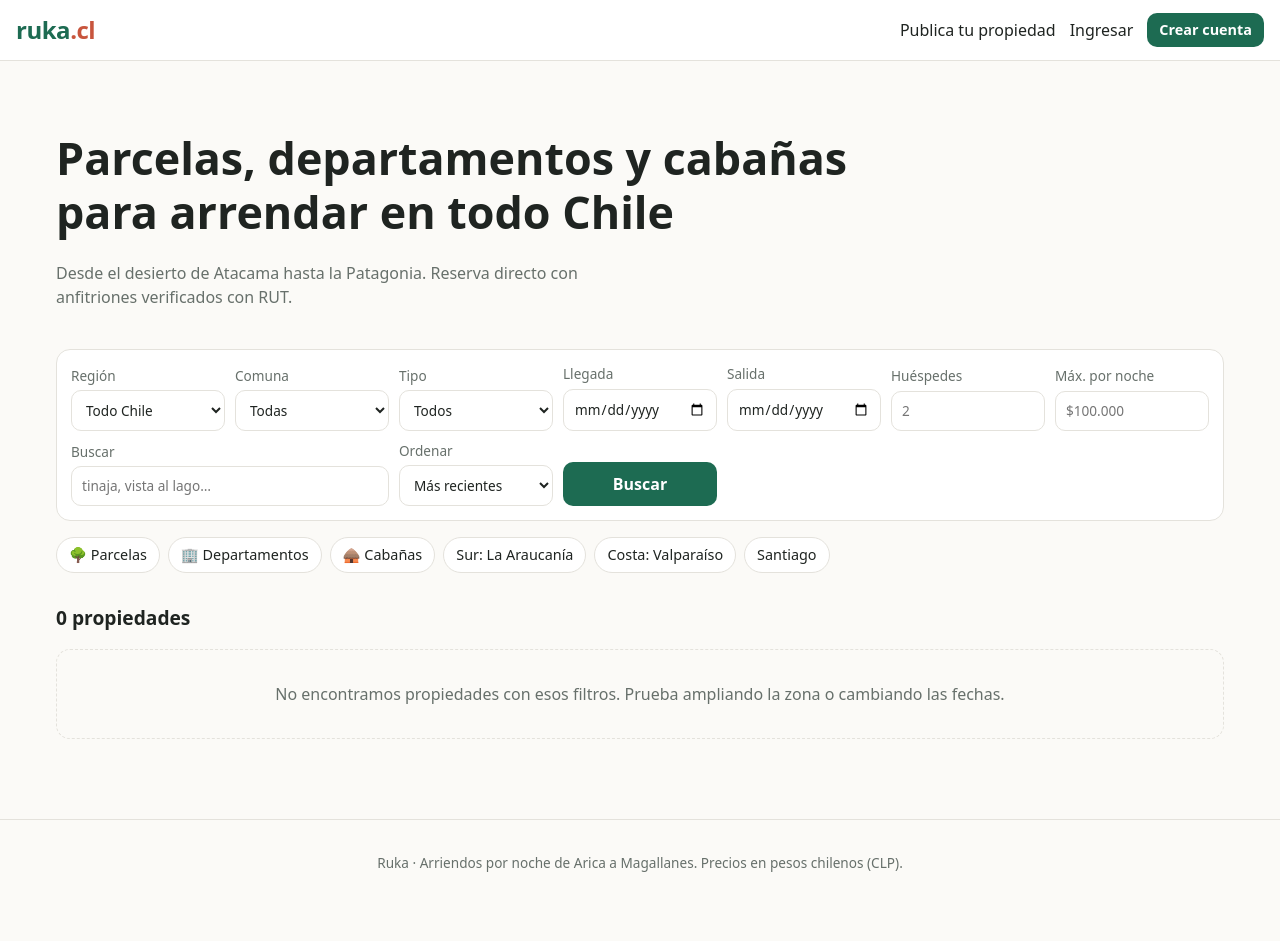
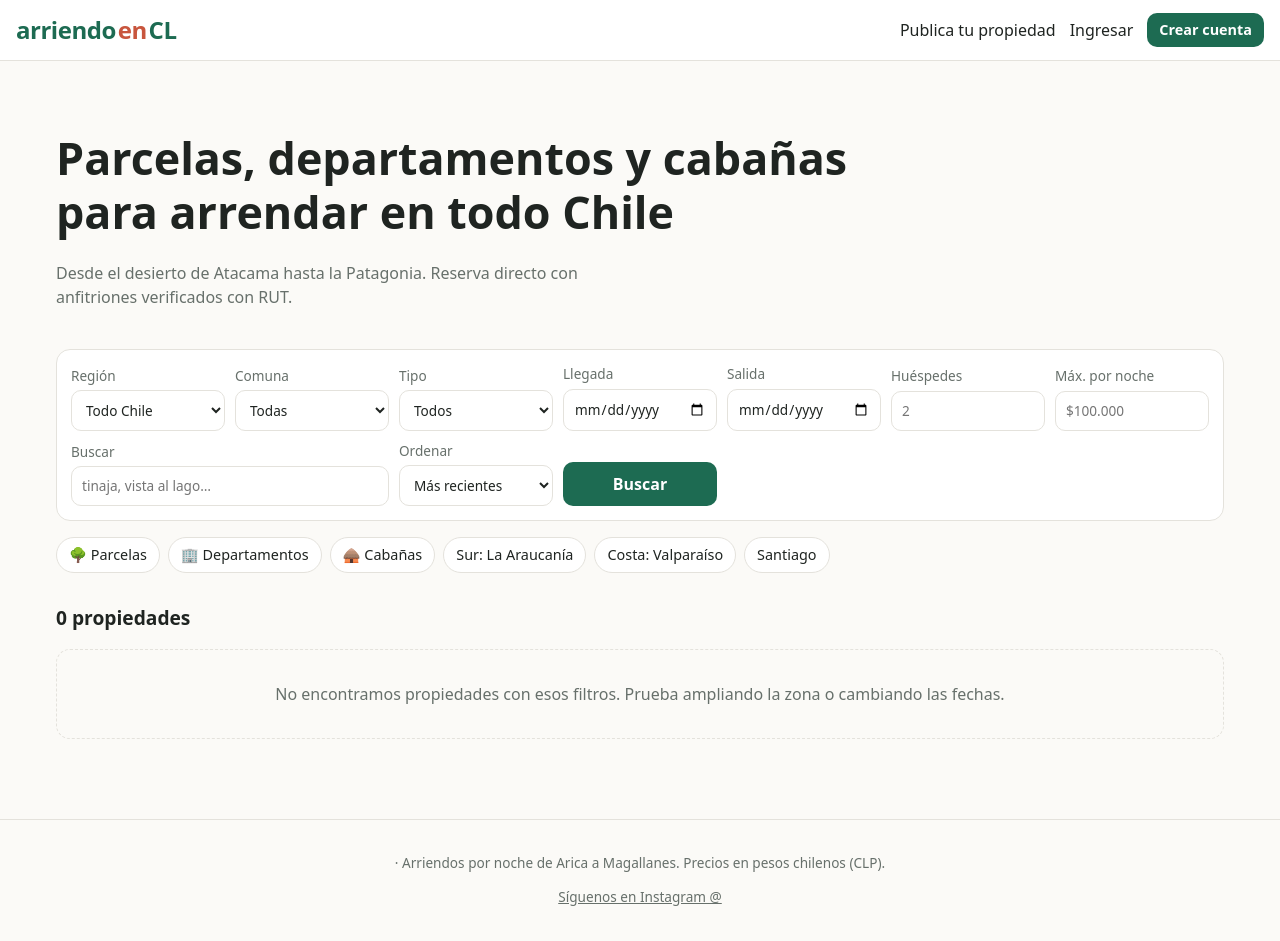
Before and after one commit to ignacio-soto1/claude-arriendocl, a Node project: template views/buscar.ejs in a window 1280 px wide. Before the commit the page ends 872 px from the top, so only its background shows below. Run offline with Node 20 templates, Linux system fonts and the light colour scheme; the template is opened without the code that fills it, so the values that code supplies are empty.

Commit message:
Rebrand platform as Arriendo en CL with Instagram link
Brand name and Instagram handle now live in src/marca.js and are used
across the header, footer, page titles and messages.

Co-Authored-By: Claude Opus 5.5 <noreply@anthropic.com>
Claude-Session: https://claude.ai/code/session_01Qe36xAXKMWgiv61hGb9LG1

```diff
--- a/package.json
+++ b/package.json
@@ -1,5 +1,5 @@
 {
-  "name": "ruka-arriendos-chile",
+  "name": "arriendo-en-cl",
   "version": "0.1.0",
   "private": true,
   "description": "Plataforma de arriendo de parcelas, departamentos, casas y cabañas en Chile",
--- a/public/styles.css
+++ b/public/styles.css
@@ -21,7 +21,7 @@ h2 { font-size: 1.2rem; margin: 1.6em 0 .6em; }
 .top { display: flex; justify-content: space-between; align-items: center; gap: 12px; flex-wrap: wrap;
   padding: 12px 16px; border-bottom: 1px solid var(--line); background: var(--surface); position: sticky; top: 0; z-index: 10; }
 .logo { font-weight: 800; font-size: 1.5rem; text-decoration: none; color: var(--brand); letter-spacing: -.02em; }
-.logo span { color: var(--accent); }
+.logo span { color: var(--accent); font-weight: 600; margin: 0 .08em; }
 .top nav { display: flex; gap: 14px; align-items: center; flex-wrap: wrap; }
 .top nav a { text-decoration: none; color: var(--text); } .top nav a.on { color: var(--brand); font-weight: 600; }
 .inline { display: inline; }
@@ -124,4 +124,5 @@ legend { font-weight: 700; padding: 0 6px; }
 .tabla th, .tabla td { text-align: left; padding: 10px; border-bottom: 1px solid var(--line); vertical-align: top; }
 .tabla th { font-size: .8rem; color: var(--muted); font-weight: 600; }
 
+ .bottom a { color: var(--muted); }
 .bottom { border-top: 1px solid var(--line); margin-top: 48px; padding: 20px 16px; text-align: center; color: var(--muted); font-size: .85rem; }
--- a/src/app.js
+++ b/src/app.js
@@ -6,6 +6,7 @@ const cookieSession = require('cookie-session');
 const chile = require('./chile');
 const pricing = require('./pricing');
 const { HttpError } = require('./http');
+const marca = require('./marca');
 
 function createApp({ db, uploadsDir, sessionSecret, secureCookies = false }) {
   if (!sessionSecret) throw new Error('sessionSecret es obligatorio');
@@ -20,7 +21,7 @@ function createApp({ db, uploadsDir, sessionSecret, secureCookies = false }) {
   app.use('/fotos', express.static(uploadsDir, { maxAge: '7d' }));
   app.use(express.urlencoded({ extended: false, limit: '100kb' }));
   app.use(cookieSession({
-    name: 'ruka_sesion',
+    name: 'aecl_sesion',
     keys: [sessionSecret],
     maxAge: 30 * 24 * 3600 * 1000,
     httpOnly: true,
@@ -40,6 +41,7 @@ function createApp({ db, uploadsDir, sessionSecret, secureCookies = false }) {
     if (req.session.flash) delete req.session.flash;
     Object.assign(res.locals, {
       user: req.user,
+      marca,
       formatCLP: chile.formatCLP,
       formatFecha: chile.formatFecha,
       TIPOS: chile.TIPOS,
--- a/src/routes/auth.js
+++ b/src/routes/auth.js
@@ -3,6 +3,7 @@
 const express = require('express');
 const { hashPassword, verifyPassword } = require('../db');
 const { validarRut, formatearRut } = require('../chile');
+const marca = require('../marca');
 
 // Solo redirige a rutas internas para evitar open redirects.
 function destinoSeguro(volver) {
@@ -41,7 +42,7 @@ module.exports = ({ db }) => {
           VALUES (?, ?, ?, ?, ?, ?)`).run(datos.nombre, datos.email, rut, datos.telefono || null,
           hashPassword(password), datos.es_anfitrion ? 1 : 0);
         req.session.userId = Number(info.lastInsertRowid);
-        req.flash('ok', `¡Bienvenido/a a Ruka, ${datos.nombre.split(' ')[0]}!`);
+        req.flash('ok', `¡Bienvenido/a a ${marca.nombre}, ${datos.nombre.split(' ')[0]}!`);
         return res.redirect(datos.es_anfitrion ? '/anfitrion' : destinoSeguro(req.body.volver));
       }
     }
--- a/src/seed.js
+++ b/src/seed.js
@@ -76,7 +76,7 @@ function seed(db) {
 }
 
 if (require.main === module) {
-  const file = process.env.DB_FILE || path.join(__dirname, '..', 'data', 'ruka.db');
+  const file = process.env.DB_FILE || path.join(__dirname, '..', 'data', 'arriendos.db');
   fs.mkdirSync(path.dirname(file), { recursive: true });
   for (const f of [file, `${file}-wal`, `${file}-shm`]) fs.rmSync(f, { force: true });
   const db = openDb(file);
--- a/src/server.js
+++ b/src/server.js
@@ -7,7 +7,7 @@ const { openDb } = require('./db');
 const { createApp } = require('./app');
 
 const PORT = Number(process.env.PORT) || 3000;
-const DB_FILE = process.env.DB_FILE || path.join(__dirname, '..', 'data', 'ruka.db');
+const DB_FILE = process.env.DB_FILE || path.join(__dirname, '..', 'data', 'arriendos.db');
 const UPLOADS_DIR = process.env.UPLOADS_DIR || path.join(__dirname, '..', 'uploads');
 const PROD = process.env.NODE_ENV === 'production';
 
@@ -24,4 +24,4 @@ fs.mkdirSync(UPLOADS_DIR, { recursive: true });
 const db = openDb(DB_FILE);
 const app = createApp({ db, uploadsDir: UPLOADS_DIR, sessionSecret: secret, secureCookies: PROD });
 
-app.listen(PORT, () => console.log(`Ruka escuchando en http://localhost:${PORT}`));
+app.listen(PORT, () => console.log(`Arriendo en CL escuchando en http://localhost:${PORT}`));
--- a/views/anfitrion-activar.ejs
+++ b/views/anfitrion-activar.ejs
@@ -1,7 +1,7 @@
 <%- include('partials/header') %>
 <div class="narrow center">
   <h1>Publica tu parcela o departamento</h1>
-  <p>Llega a viajeros de todo Chile. Publicar es gratis: Ruka cobra la tarifa de servicio al huésped y tú recibes el 100% de tu precio por noche más la limpieza.</p>
+  <p>Llega a viajeros de todo Chile. Publicar es gratis: <%= marca.nombre %> cobra la tarifa de servicio al huésped y tú recibes el 100% de tu precio por noche más la limpieza.</p>
   <% if (user) { %>
     <form method="post" action="/anfitrion/activar"><button class="btn">Activar cuenta de anfitrión</button></form>
   <% } else { %>
--- a/views/partials/footer.ejs
+++ b/views/partials/footer.ejs
@@ -1,6 +1,7 @@
 </main>
 <footer class="bottom">
-  <p>Ruka · Arriendos por noche de Arica a Magallanes. Precios en pesos chilenos (CLP).</p>
+  <p><%= marca.nombre %> · Arriendos por noche de Arica a Magallanes. Precios en pesos chilenos (CLP).</p>
+  <p><a href="<%= marca.instagramUrl %>" target="_blank" rel="noopener">Síguenos en Instagram @<%= marca.instagram %></a></p>
 </footer>
 <script>window.REGIONES = <%- JSON.stringify(REGIONES).replace(/</g, '\\u003c') %>;</script>
 <script src="/app.js"></script>
--- a/views/partials/header.ejs
+++ b/views/partials/header.ejs
@@ -3,13 +3,13 @@
 <head>
   <meta charset="utf-8">
   <meta name="viewport" content="width=device-width, initial-scale=1">
-  <title><%= title ? `${title} · Ruka` : 'Ruka · Arriendo de parcelas y departamentos en Chile' %></title>
+  <title><%= title ? `${title} · ${marca.nombre}` : `${marca.nombre} · Arriendo de parcelas y departamentos en Chile` %></title>
   <meta name="description" content="Arrienda parcelas, departamentos, casas y cabañas por noche en todo Chile.">
   <link rel="stylesheet" href="/styles.css">
 </head>
 <body>
 <header class="top">
-  <a class="logo" href="/">ruka<span>.cl</span></a>
+  <a class="logo" href="/" aria-label="<%= marca.nombre %>, inicio">arriendo<span>en</span>CL</a>
   <nav>
     <% if (user) { %>
       <a href="/mis-reservas" class="<%= path === '/mis-reservas' ? 'on' : '' %>">Mis reservas</a>
--- a/views/propiedad.ejs
+++ b/views/propiedad.ejs
@@ -25,7 +25,7 @@
         <% if (listing.superficie_m2) { %><span><strong><%= listing.superficie_m2 >= 10000 ? (listing.superficie_m2/10000).toLocaleString('es-CL', {maximumFractionDigits: 1}) + ' ha' : listing.superficie_m2.toLocaleString('es-CL') + ' m²' %></strong> superficie</span><% } %>
         <span>Mínimo <strong><%= listing.min_noches %></strong> <%= listing.min_noches === 1 ? 'noche' : 'noches' %></span>
       </section>
-      <p class="host">Anfitrión: <strong><%= listing.host_nombre %></strong> · en Ruka desde <%= new Date(listing.host_desde + 'Z').getFullYear() %></p>
+      <p class="host">Anfitrión: <strong><%= listing.host_nombre %></strong> · en <%= marca.nombre %> desde <%= new Date(listing.host_desde + 'Z').getFullYear() %></p>
       <section>
         <h2>Sobre este lugar</h2>
         <p class="desc"><%= listing.descripcion %></p>
@@ -70,7 +70,7 @@
         <div class="cotizacion" hidden>
           <div class="row between"><span data-q="detalle"></span><span data-q="subtotal"></span></div>
           <% if (listing.tarifa_limpieza) { %><div class="row between"><span>Limpieza</span><span><%= formatCLP(listing.tarifa_limpieza) %></span></div><% } %>
-          <div class="row between"><span>Tarifa de servicio Ruka (<%= Math.round(TASA_SERVICIO * 100) %>%)</span><span data-q="servicio"></span></div>
+          <div class="row between"><span>Tarifa de servicio (<%= Math.round(TASA_SERVICIO * 100) %>%)</span><span data-q="servicio"></span></div>
           <div class="row between total"><span>Total</span><span data-q="total"></span></div>
         </div>
         <p class="aviso" data-q="aviso" hidden></p>
```
Also changed, not shown: src/marca.js (added, +8 -0 lines), test/app.test.js (+1 -1 lines), README.md, 1 other file.
